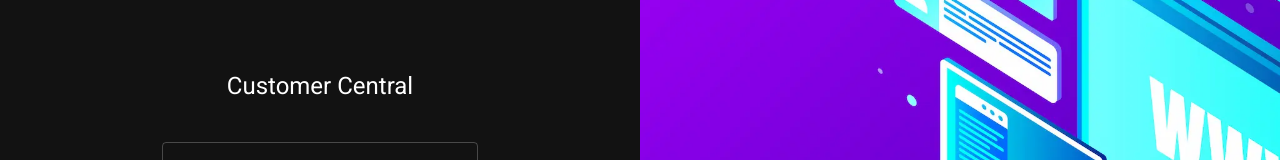
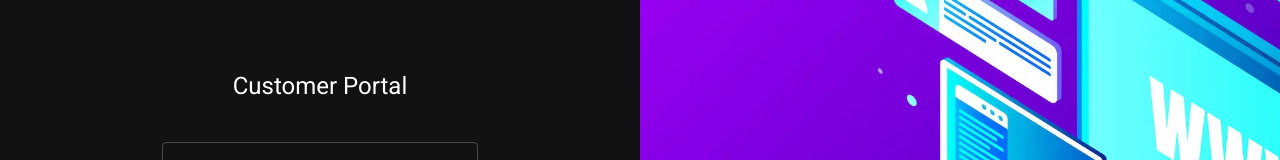
Before and after one commit to L4snico/front-tests, a React (Vite) app in the folder customer_central/client/: page /sign-in in a window 1280 px wide. Shown: the part 153-313 px from the top of the page. Built offline with nearby package versions, Linux system fonts and the light colour scheme.

Commit message:
changing sign in title to customer portal

```diff
--- a/customer_central/client/src/page/auth/sign_in/index.tsx
+++ b/customer_central/client/src/page/auth/sign_in/index.tsx
@@ -46,7 +46,7 @@ class SignInPage extends Component {
                                     alignItems: "center",
                                 }}
                             >
-                                <Typography variant="h5">Customer Central</Typography>
+                                <Typography variant="h5">Customer Portal</Typography>
                                 <Box component="form" noValidate sx={{ mt: 3, width: "100%" }}>
                                     <TextField label="Email" fullWidth margin="normal" />
                                     <FormControl fullWidth margin="normal">
```
